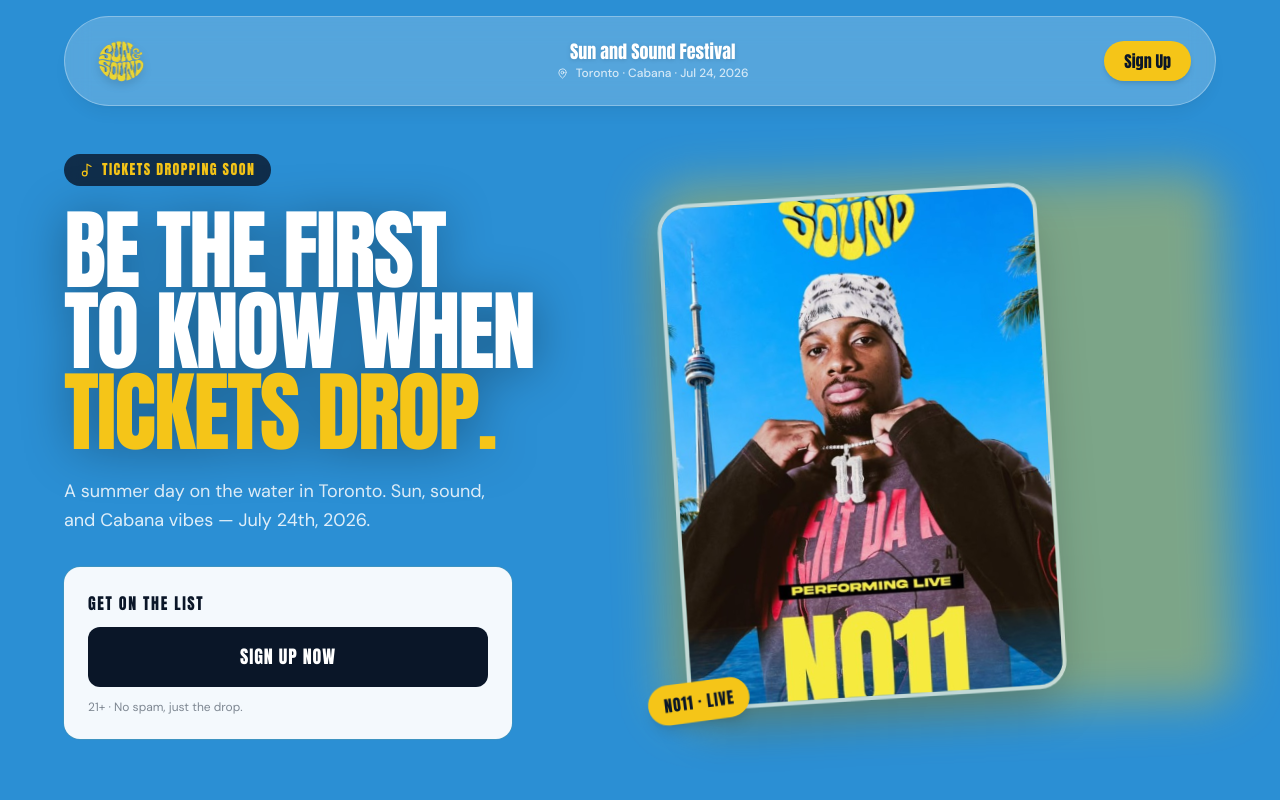
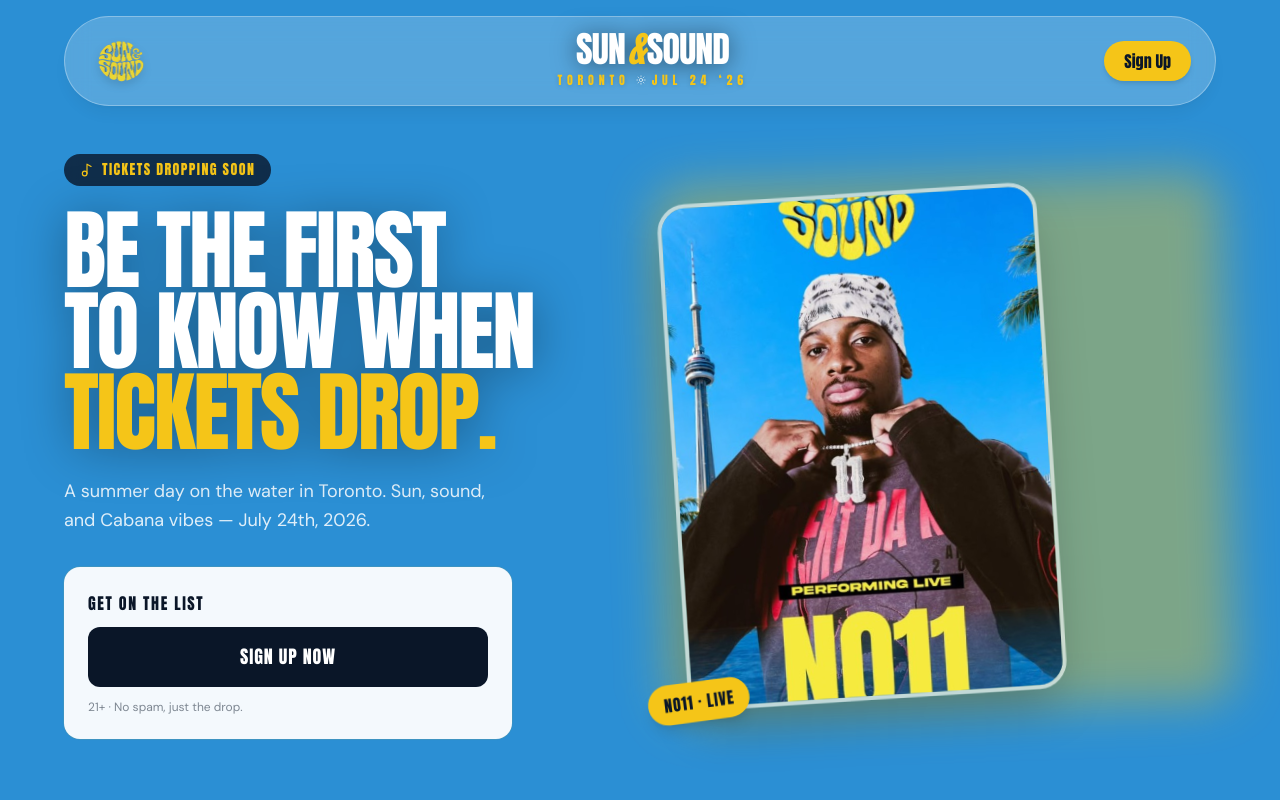
Before and after one commit to Prodigeezyxx/Sun-Sound, a React (Vite) app: page / in a window 1280 px wide. Shown: the top 800 px of the page. Built offline with nearby package versions, Linux system fonts and the light colour scheme.

Commit message:
style(header): swaggier Sun & Sound wordmark
Bigger uppercase Anton wordmark with italic sun-yellow ampersand, drop-shadow lift, and a wide-tracked Toronto / Jul 24 '26 tagline with a small sun glyph.

```diff
--- a/src/App.tsx
+++ b/src/App.tsx
@@ -52,14 +52,17 @@
             />
           </a>
 
-          <div className="flex flex-col items-center text-center min-w-0">
-            <span className="font-display text-sm sm:text-base md:text-lg text-white drop-shadow-sm leading-tight">
-              {FESTIVAL_NAME}
+          <div className="flex flex-col items-center text-center min-w-0 leading-none">
+            <span className="font-display uppercase tracking-tight text-2xl sm:text-3xl md:text-4xl leading-[0.85] whitespace-nowrap drop-shadow-[0_2px_12px_rgba(0,0,0,0.5)]">
+              <span className="text-white">Sun</span>
+              <span className="text-[var(--color-sun)] italic mx-0.5">&amp;</span>
+              <span className="text-white">Sound</span>
             </span>
-            <div className="hidden sm:flex items-center gap-2 text-white/75 text-[10px] md:text-xs font-medium mt-0.5">
-              <MapPin size={11} className="shrink-0" />
-              <span>Toronto · Cabana · Jul 24, 2026</span>
-            </div>
+            <span className="hidden sm:flex items-center gap-1.5 text-[var(--color-sun)] text-[10px] md:text-xs font-display tracking-[0.4em] uppercase mt-2 drop-shadow-sm">
+              <span>Toronto</span>
+              <Sun size={10} className="shrink-0 text-white/70" />
+              <span>Jul 24 &lsquo;26</span>
+            </span>
           </div>
 
           <a
```
